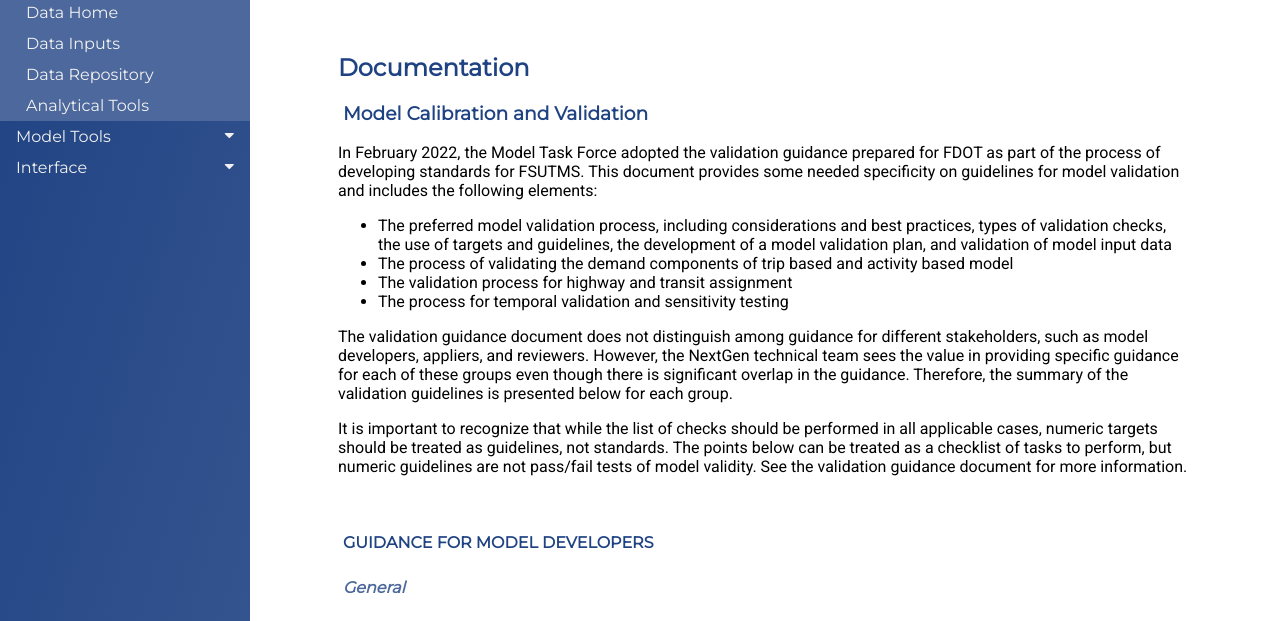
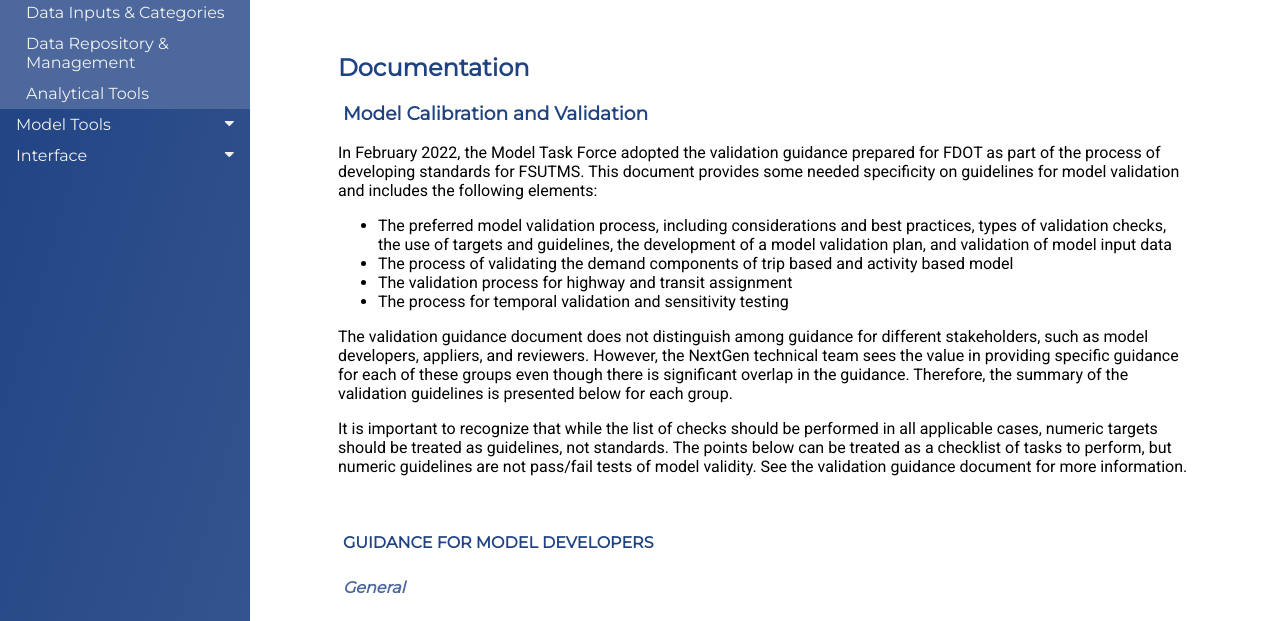
Before and after one commit to hlupton/FSUTMSng, a plain HTML site: page 3-2_interface.html in a window 1280 px wide. Both pictures are taken after a click on the button "Data". Shown: the part 105-726 px from the top of the page. Drawn offline with Linux system fonts and the light colour scheme.

Commit message:
Update 3-2_interface.html

```diff
--- a/3-2_interface.html
+++ b/3-2_interface.html
@@ -17,9 +17,8 @@
     <!-- <a href="1_data.html">Data</a> -->
     <button class="dropdown-btn">Data<i class="fa fa-caret-down"></i></button>
     <div class="dropdown-container">
-      <a href="#">Data Home</a>
-      <a href="#">Data Inputs</a>
-      <a href="#">Data Repository</a>
+      <a href="#">Data Inputs & Categories</a>
+      <a href="#">Data Repository & Management</a>
       <a href="#">Analytical Tools</a>
   </div>
   <button class="dropdown-btn">Model Tools<i class="fa fa-caret-down"></i></button>
```
